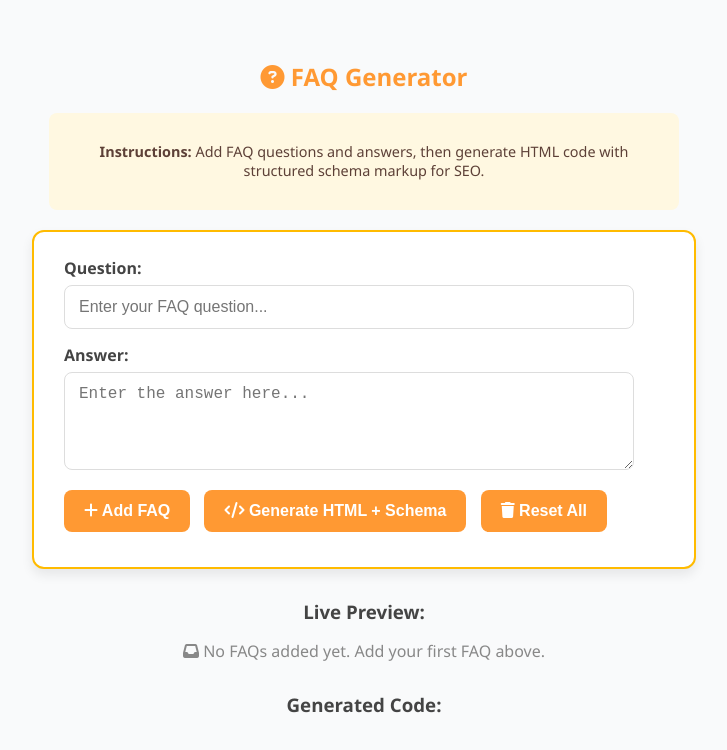
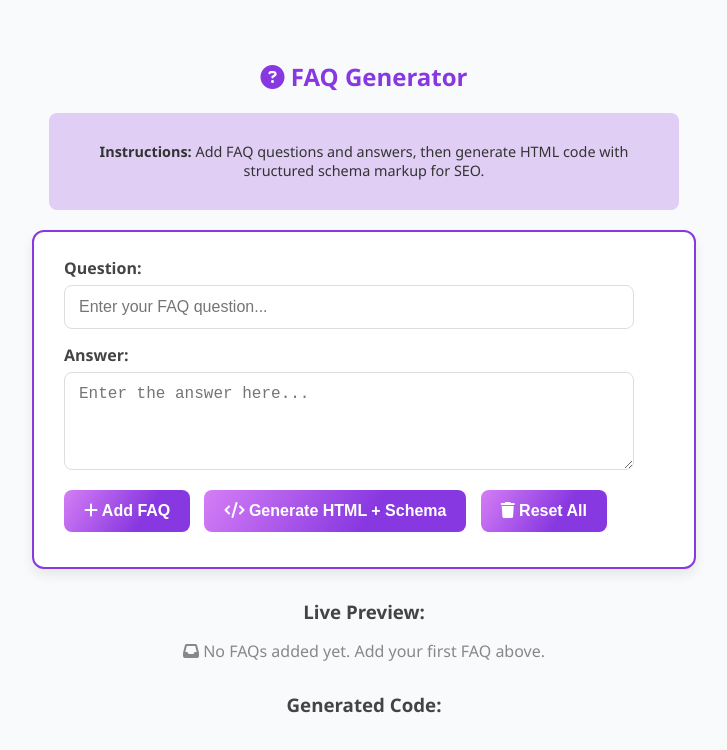
Before and after one commit to inzamamuldev/parselab-faq, a plain HTML site: page index.html in a window 1280 px wide. Shown: the top 750 px of the page, without its empty margins (276-1003 px from the left). Drawn offline with Linux system fonts and the light colour scheme.

Commit message:
index.html

```diff
--- a/index.html
+++ b/index.html
@@ -16,7 +16,7 @@
 
     h2 {
       text-align: center;
-      color: #FF9933;
+      color: #8838E0;
       margin-bottom: 20px;
     }
 
@@ -30,7 +30,7 @@
       max-width: 600px;
       margin: 0 auto 30px auto;
       background: #fff;
-      border: 2px solid #FFBB00;
+      border: 2px solid #8838E0;
       border-radius: 12px;
       padding: 25px 30px;
       box-shadow: 0 6px 12px rgba(0,0,0,0.08);
@@ -56,14 +56,14 @@
 
     .faq-form input:focus,
     .faq-form textarea:focus {
-      border-color: #FF9933;
+      border-color: #8838E0;
       box-shadow: 0 0 0 3px rgba(255,153,51,0.25);
       outline: none;
     }
 
     .faq-form button {
         margin-bottom: 10px;
-      background: #FF9933;
+      background: linear-gradient(123deg, #F197FE -22.87%, #8838E0 63.14%);
       color: #fff;
       border: none;
       padding: 12px 20px;
@@ -76,7 +76,8 @@
     }
 
     .faq-form button:hover {
-      background: #e68a2e;
+      background: linear-gradient(90deg, #8838E0 0%, #8838E0 100%);
+      color: #fff;
       transform: translateY(-2px);
     }
 
@@ -169,10 +170,10 @@
       max-width: 600px;
       margin: 20px auto;
       padding: 15px;
-      background: #fff8e1;
+      background: #8938e039;
       border-radius: 8px;
       font-size: 0.9rem;
-      color: #5d4037;
+      color: #333;
       text-align: center;
     }
 
```
